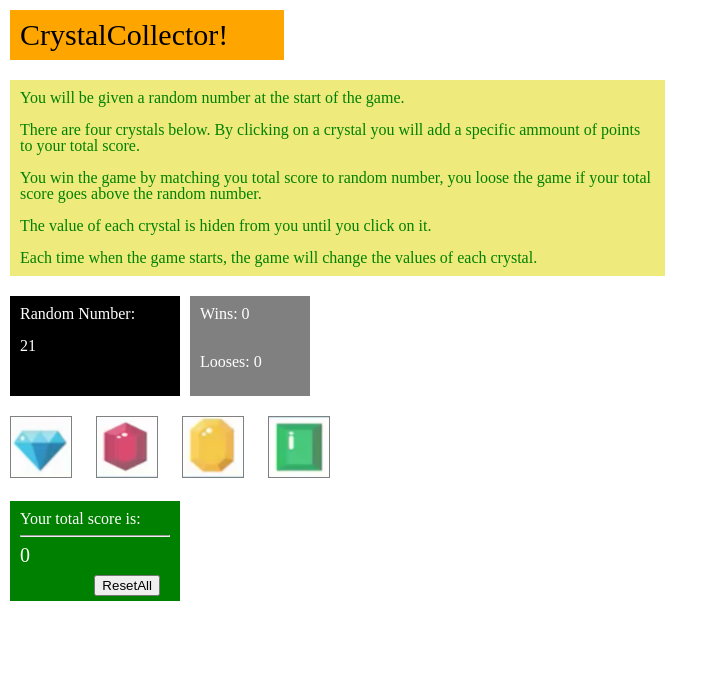
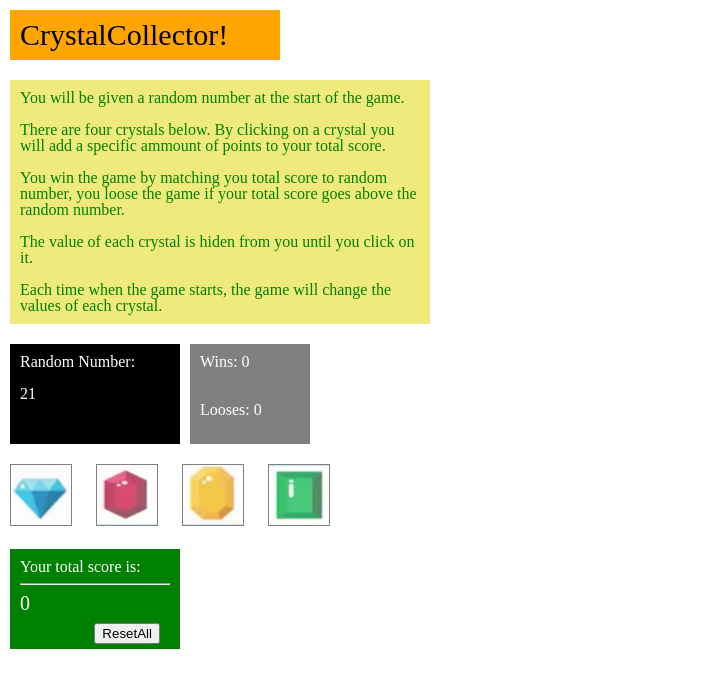
Before and after one commit to duydodevgithub/crystal-game, a plain HTML site: page index.html in a window 1280 px wide. Shown: the whole page, without its empty margins (0-718 px from the left). Drawn offline with nearby package versions, Linux system fonts and the light colour scheme.

Commit message:
update index file

```diff
--- a/assets/css/style.css
+++ b/assets/css/style.css
@@ -5,7 +5,7 @@ h1 {
     background-color: orange;
     font-size: 30px;
     padding: 10px;
-    width: 20%;
+    width: 250px;
     margin-top: 10px;
 }
 
@@ -21,7 +21,7 @@ div {
 #instruction {
     background-color: #EFEA7C;
     color: green;
-    width: 50%;
+    width: 400px;
     padding: 10px;
 }
 .output1 {
```
